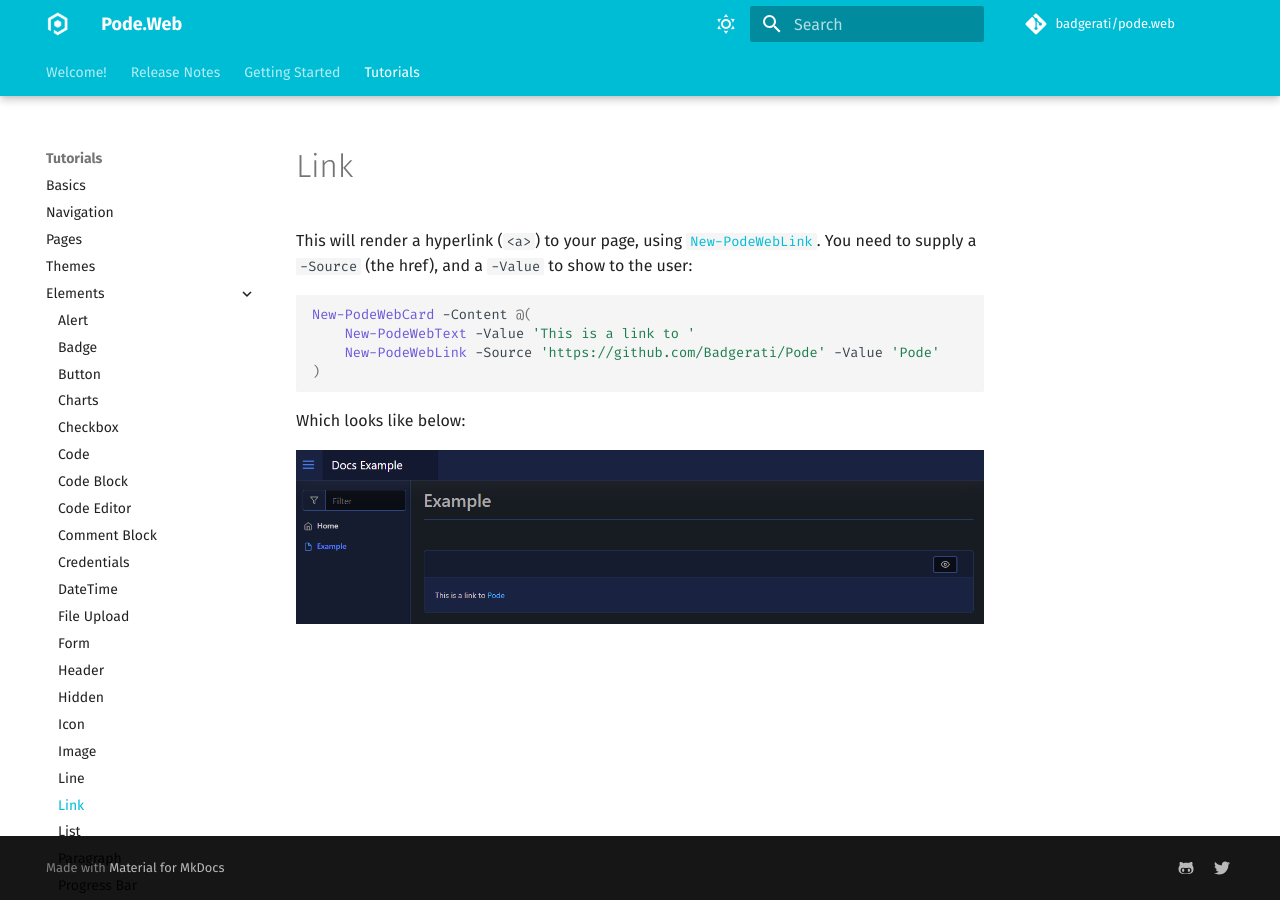
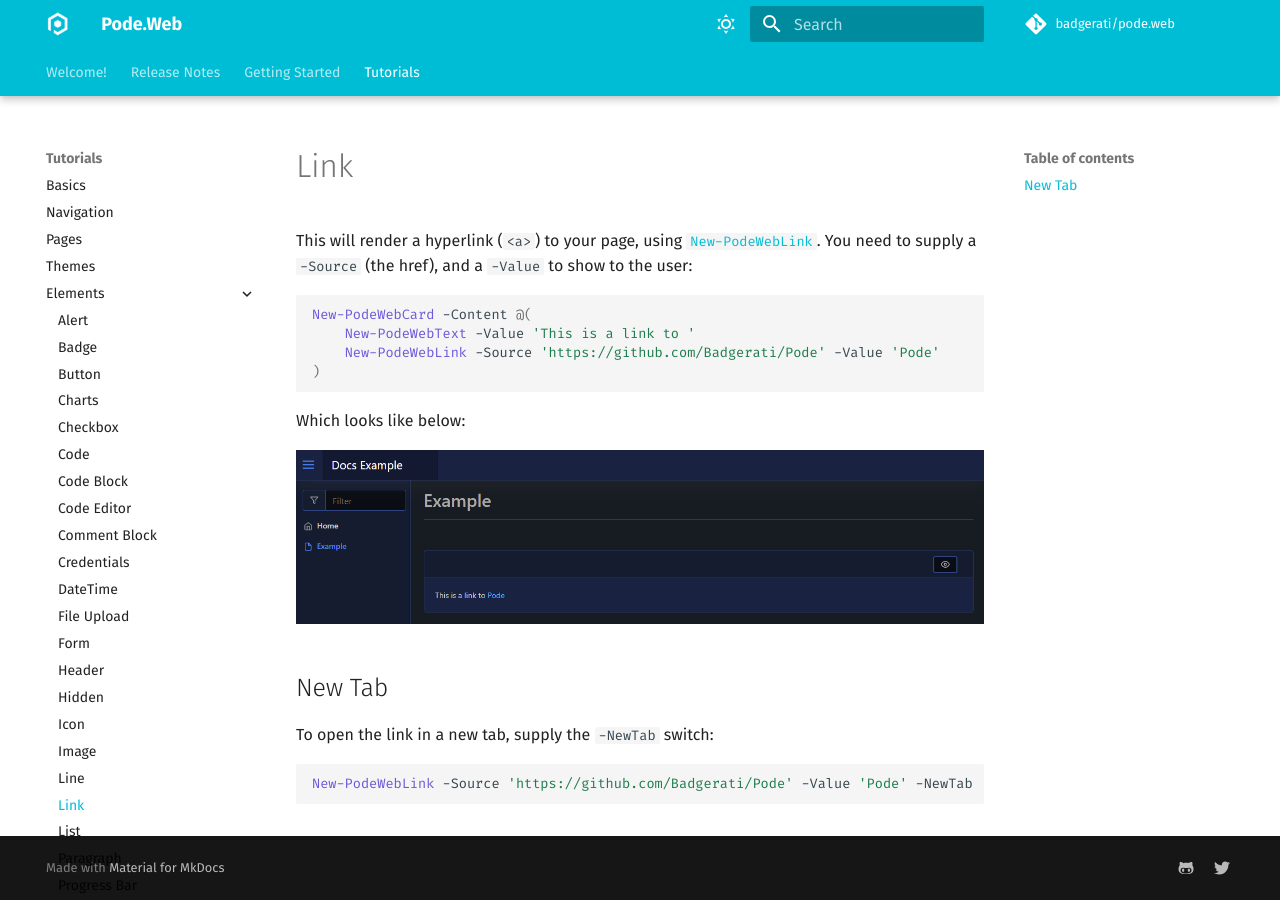
Before and after one commit to Badgerati/Pode.Web, an MkDocs documentation site: the page built from docs/Tutorials/Elements/Link.md, in a window 1280 px wide. Built offline with MkDocs 1.6.1 and Material for MkDocs 9.7.7, drawn with Linux system fonts in a browser that asks for light colours; comment, search, counter and statistics services are not loaded.

Commit message:
#71: add open in new tab support for move-url/page and new-button

````diff
--- a/docs/Tutorials/Elements/Link.md
+++ b/docs/Tutorials/Elements/Link.md
@@ -12,3 +12,11 @@ New-PodeWebCard -Content @(
 Which looks like below:
 
 ![link](../../../images/link.png)
+
+## New Tab
+
+To open the link in a new tab, supply the `-NewTab` switch:
+
+```powershell
+New-PodeWebLink -Source 'https://github.com/Badgerati/Pode' -Value 'Pode' -NewTab
+```
````
Also changed, not shown: docs/Tutorials/Elements/Button.md (+8 -0 lines), docs/Tutorials/Outputs/Page.md (+2 -0 lines), docs/Tutorials/Outputs/URL.md (+2 -0 lines), 5 other files.
